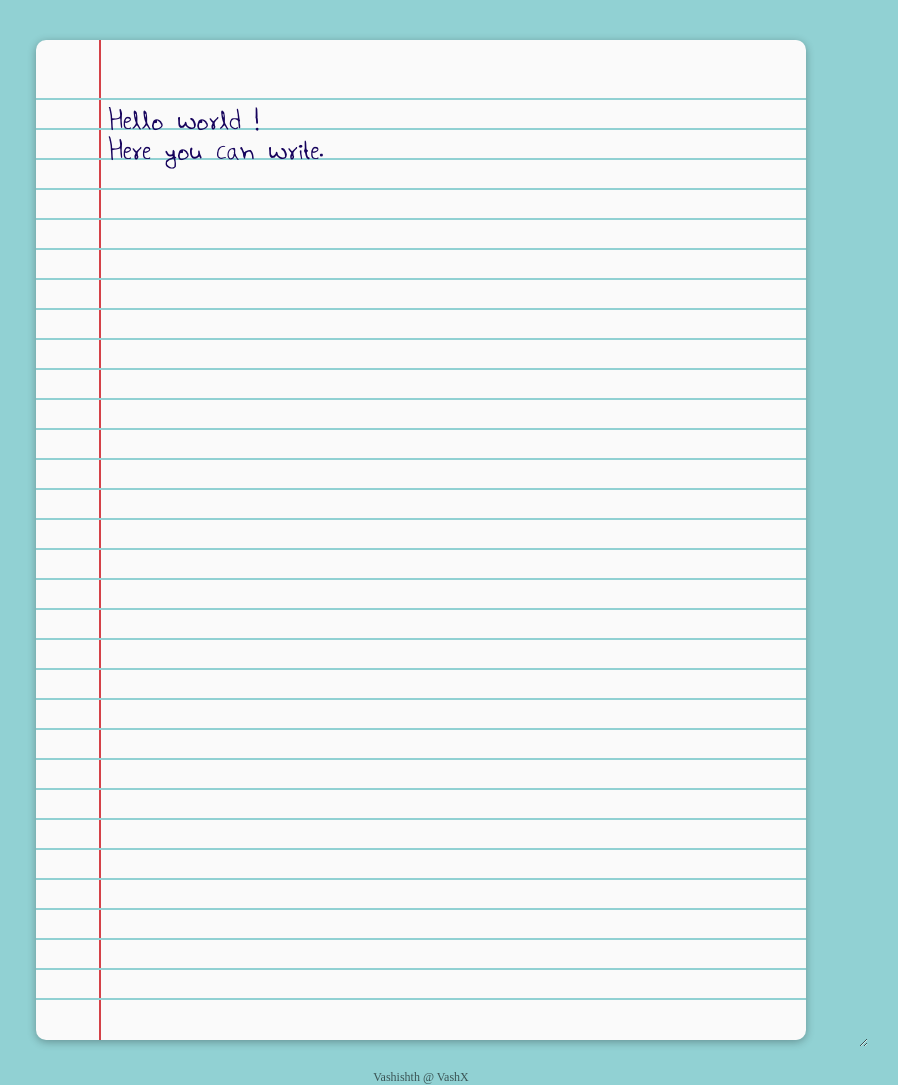
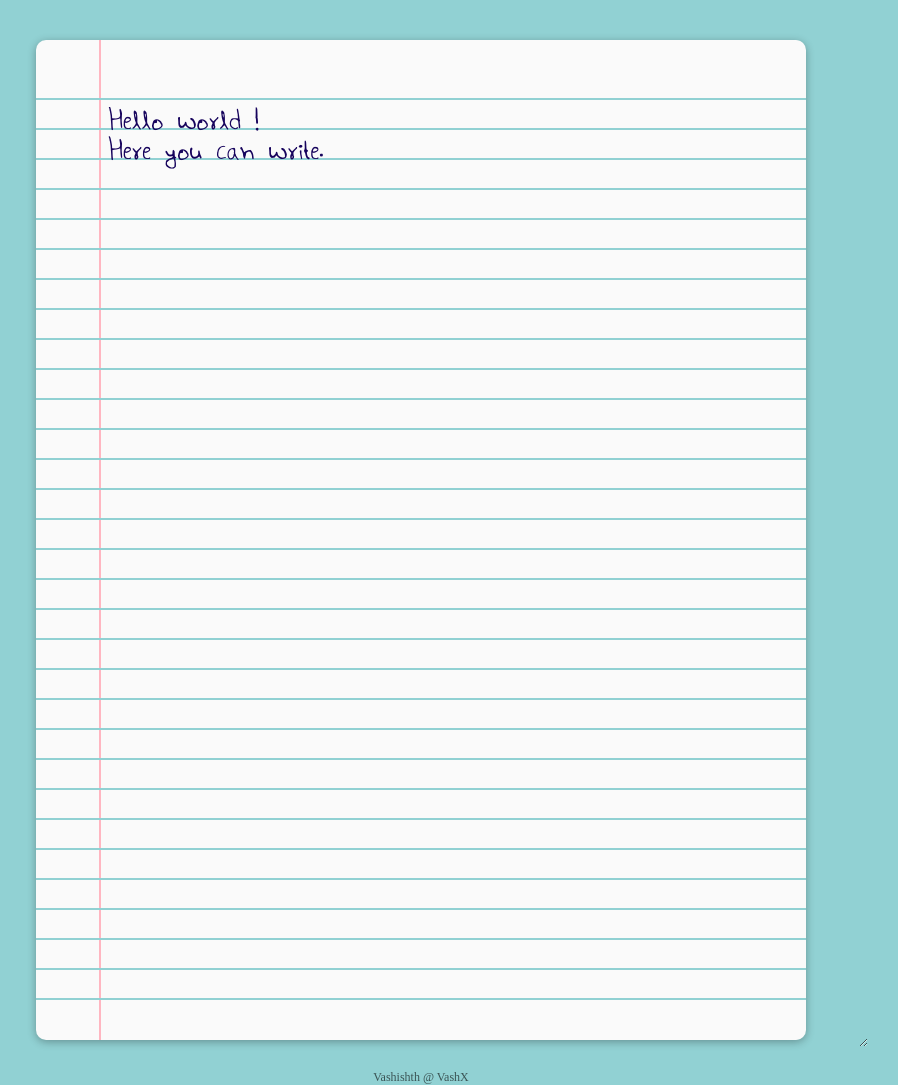
Before and after one commit to amanvash/tex, a PHP site: page /new.php in a window 1280 px wide. Shown: the whole page, without its empty margins (219-1117 px from the left). Run offline with PHP 8.4, Linux system fonts and the light colour scheme.

Commit message:
Update new.php

```diff
--- a/new.php
+++ b/new.php
@@ -47,7 +47,7 @@ body {
     width: 65px;
 
     background-size: 30px 30px;
-    border-right: 2px solid #D44147;
+    border-right: 2px solid #FFB6C1;
     box-sizing: border-box;
 }
 
```
